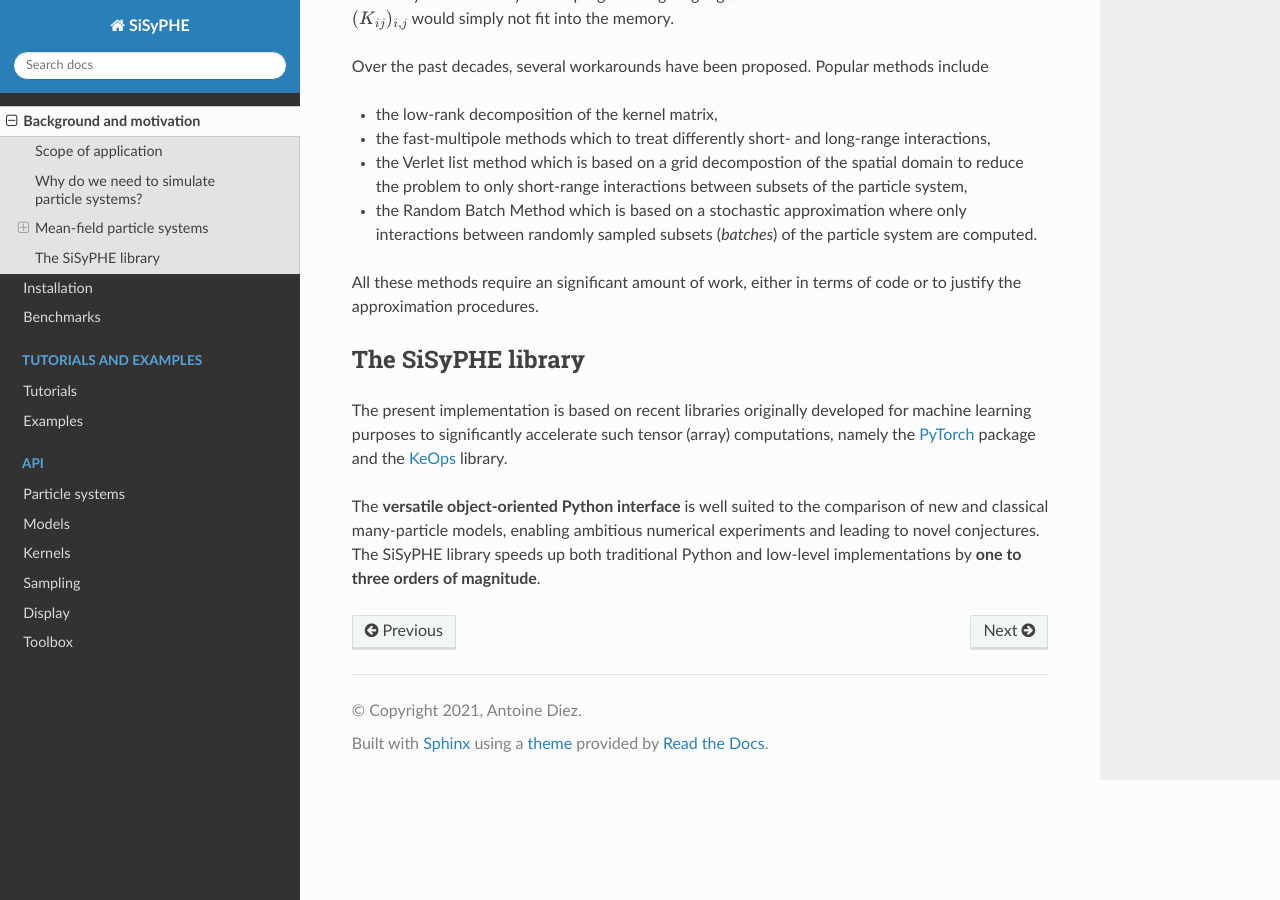
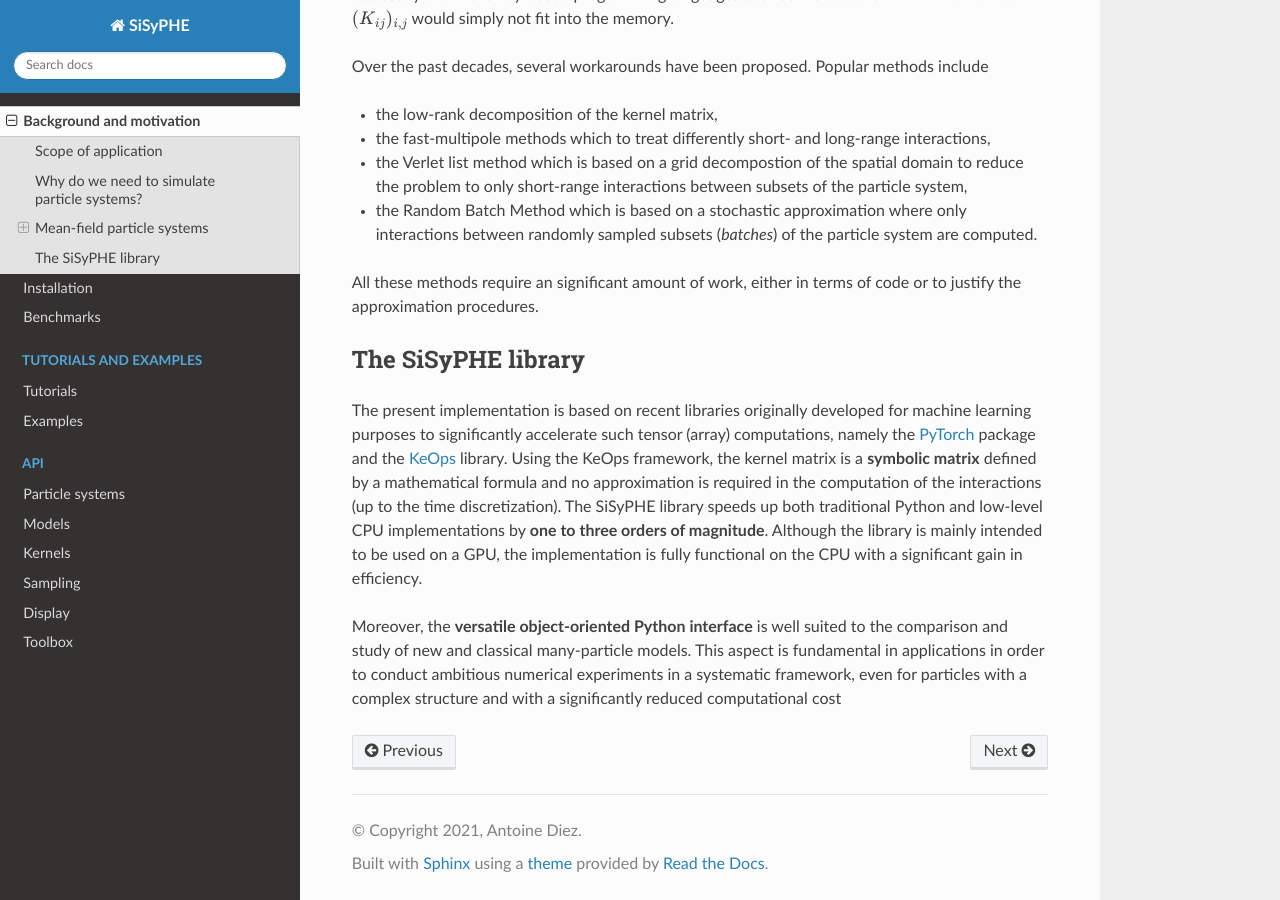
Before and after one commit to antoinediez/Sisyphe, a Sphinx documentation site: the page built from doc/background.rst, in a window 1280 px wide and 900 px high, scrolled down 3945 px. Built offline with Sphinx 7.4.7 and the Read the Docs theme 2.0.0, drawn with Linux system fonts in a browser that asks for light colours; some of the changed text lies outside the part shown.

Commit message:
update background page

```diff
--- a/doc/background.rst
+++ b/doc/background.rst
@@ -70,7 +70,7 @@ where :math:`(B^i_t)_t` are :math:`N` independent Brownian motions and the coeff
 
     b(X^i_t,\mu_{\mathcal{X}^N_t}) = \tilde{b}{\left(X^i_t, \frac{1}{N}\sum_{j=1}^N K(X^i_t,X^j_t)\right)},
 
-for two given functions :math:`\tilde{b}:\mathbb{R}^d\times\mathbb{R}^n` and :math:`K:\mathbb{R}^d\times\mathbb{R}^d\to \mathbb{R}^n`.
+for two given functions :math:`\tilde{b}:\mathbb{R}^d\times\mathbb{R}^n\to\mathbb{R}^d` and :math:`K:\mathbb{R}^d\times\mathbb{R}^d\to \mathbb{R}^n`.
 
 When the particles are initially statistically independent, it can be shown that when :math:`N\to+\infty`, each particle :math:`X^i_t` converges towards an independent copy of the solution of the so-called **McKean-Vlasov** diffusion process defined by the Stochastic Differential Equation
 
@@ -130,7 +130,6 @@ All these methods require an significant amount of work, either in terms of code
 The SiSyPHE library
 ========================
 
-The present implementation is based on recent libraries originally developed for machine learning purposes to significantly accelerate such tensor (array) computations, namely the `PyTorch <https://github.com/pytorch/pytorch>`_ package and the `KeOps <https://www.kernel-operations.io/keops/index.html>`_ library.
+The present implementation is based on recent libraries originally developed for machine learning purposes to significantly accelerate such tensor (array) computations, namely the `PyTorch <https://github.com/pytorch/pytorch>`_ package and the `KeOps <https://www.kernel-operations.io/keops/index.html>`_ library. Using the KeOps framework, the kernel matrix is a **symbolic matrix** defined by a mathematical formula and no approximation is required in the computation of the interactions (up to the time discretization). The SiSyPHE library speeds up both traditional Python and low-level CPU implementations by **one to three orders of magnitude**. Although the library is mainly intended to be used on a GPU, the implementation is fully functional on the CPU with a significant gain in efficiency.
 
-
-The **versatile object-oriented Python interface** is well suited to the comparison of new and classical many-particle models, enabling ambitious numerical experiments and leading to novel conjectures. The SiSyPHE library speeds up both traditional Python and low-level implementations by **one to three orders of magnitude**.
+Moreover, the **versatile object-oriented Python interface** is well suited to the comparison and study of new and classical many-particle models. This aspect is fundamental in applications in order to conduct ambitious numerical experiments in a systematic framework, even for particles with a complex structure and with a significantly reduced computational cost
```
Also changed, not shown: 5 other files.
